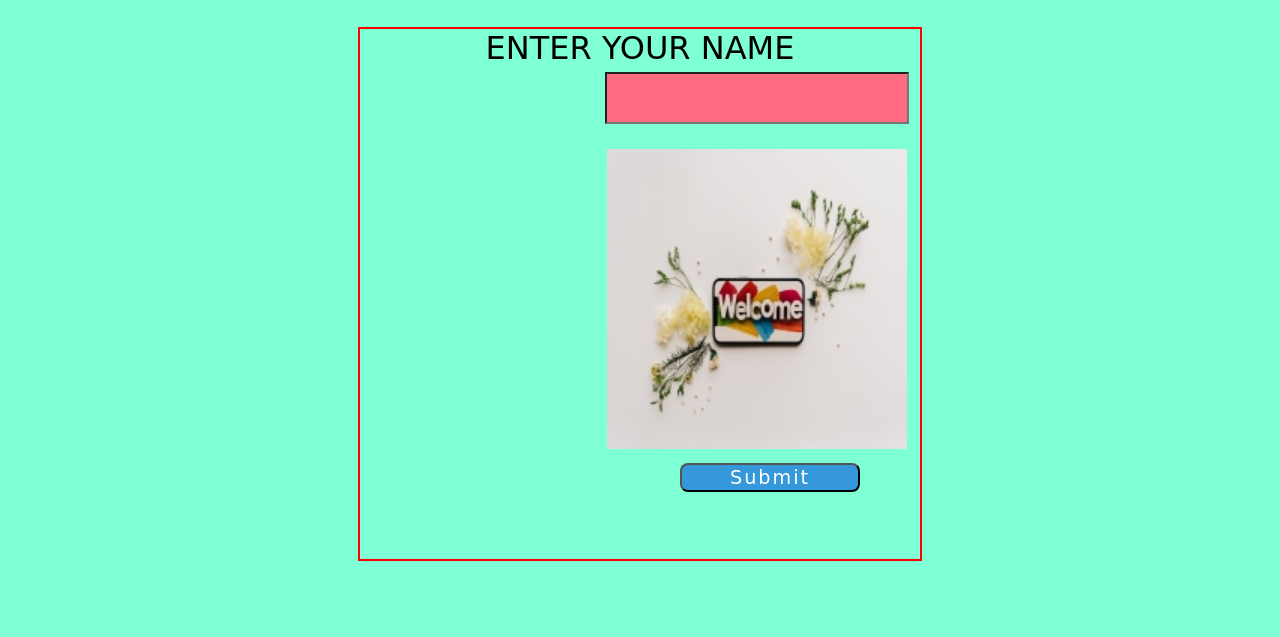
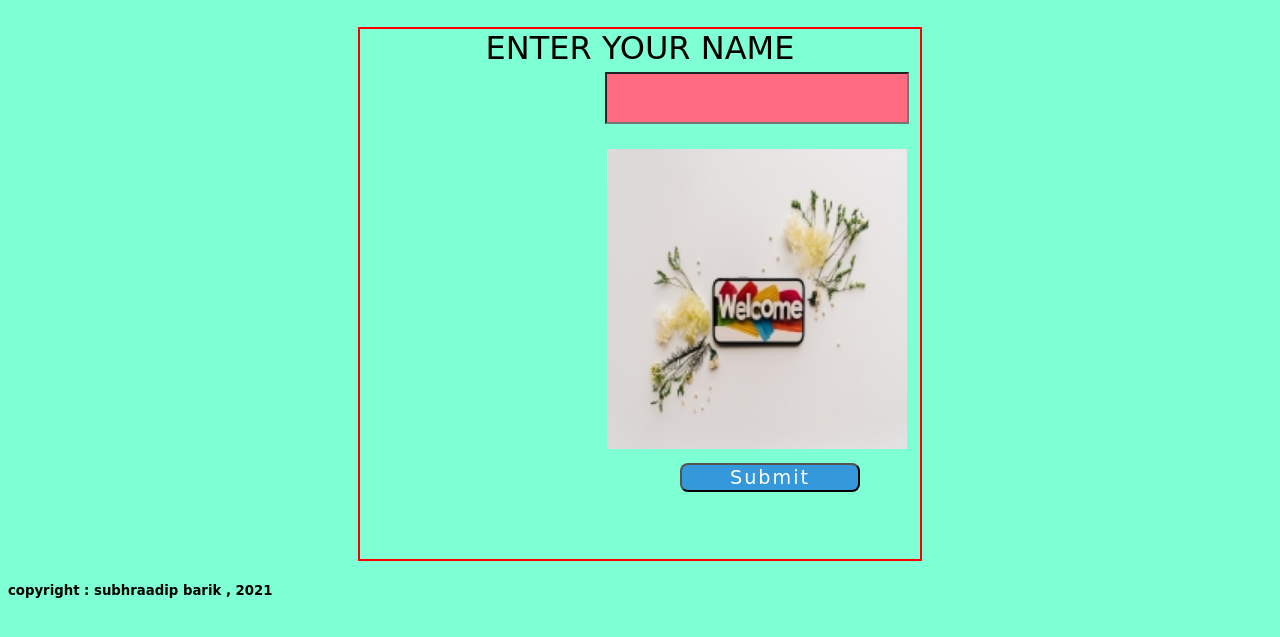
Before and after one commit to subhradip95654/charecter-determine-by-name, a plain HTML site: page index.html in a window 1280 px wide. Shown: the part 159-796 px from the top of the page. Drawn offline with nearby package versions, Linux system fonts and the light colour scheme; a web font is replaced by a local one.

Commit message:
adding footer

```diff
--- a/index.html
+++ b/index.html
@@ -23,6 +23,9 @@
             </div>
             <button>Submit</button>
         </div>
+        <div class="credit">
+            <h5>copyright : subhraadip barik , 2021 </h5>
+        </div>
     </section>
     <script src="https://ajax.googleapis.com/ajax/libs/jquery/3.5.1/jquery.min.js"></script>
     <script>
```
